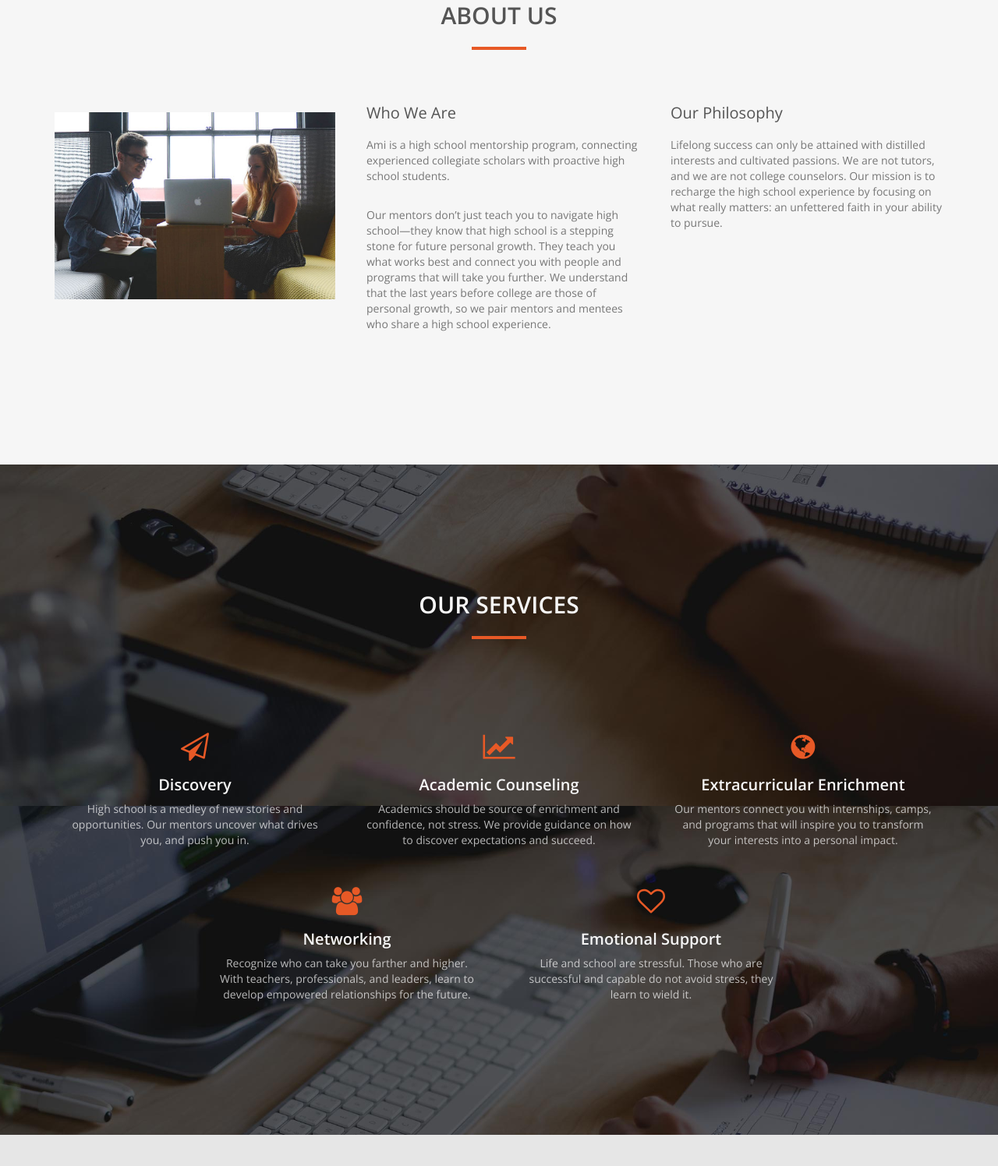
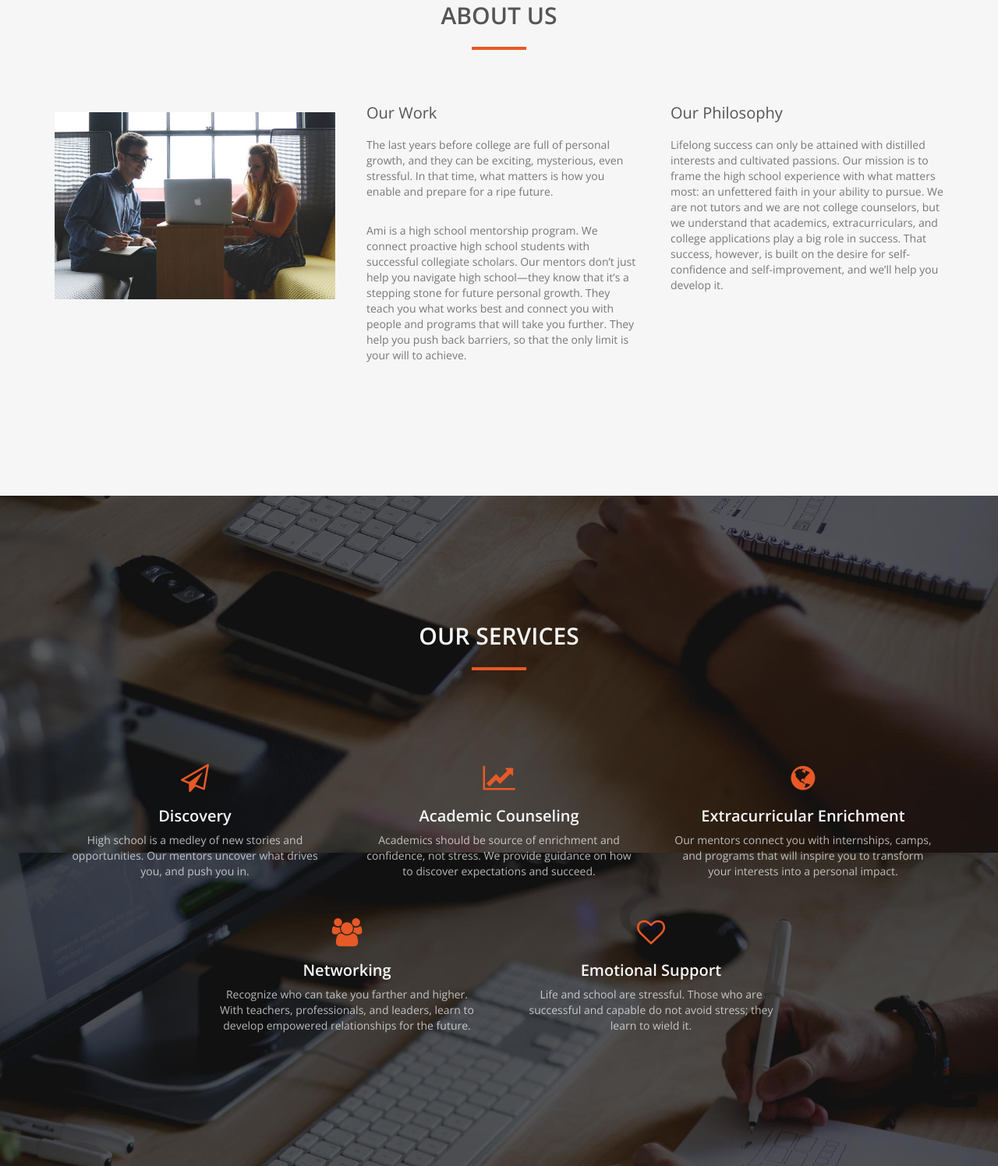
Before and after one commit to RachitKataria/Ami, a website: page public/index.html in a window 1280 px wide. Shown: the part 960-2456 px from the top of the page at 78% size. Drawn offline with nearby package versions, Linux system fonts and the light colour scheme.

Commit message:
few wording changes

```diff
--- a/public/index.html
+++ b/public/index.html
@@ -113,18 +113,18 @@
                 <div class="col-md-4"><img src="img/about.jpg" class="img-responsive"></div>
                 <div class="col-md-4">
                     <div class="about-text">
-                        <h4>Who We Are</h4>
-                        <p>Ami is a high school mentorship program, connecting experienced collegiate scholars with proactive high school students.
+                        <h4>Our Work</h4>
+                        <p>The last years before college are full of personal growth, and they can be exciting, mysterious, even stressful. In that time, what matters is how you enable and prepare for a ripe future.
                         </p>
-                        <p>Our mentors don’t just teach you to navigate high school—they know that high school is a stepping stone for future personal growth. They teach you what works best and connect you with people and programs that will take you further.
-                            We understand that the last years before college are those of personal growth, so we pair mentors and mentees who share a high school experience.</p>
+                        <p>Ami is a high school mentorship program. We connect proactive high school students with successful collegiate scholars. Our mentors don’t just help you navigate high school—they know that it’s a stepping stone for future personal
+                            growth. They teach you what works best and connect you with people and programs that will take you further. They help you push back barriers, so that the only limit is your will to achieve.
+                        </p>
                     </div>
                 </div>
                 <div class="col-md-4">
                     <div class="about-text">
                         <h4>Our Philosophy</h4>
-                        <p>Lifelong success can only be attained with distilled interests and cultivated passions. We are not tutors, and we are not college counselors. Our mission is to recharge the high school experience by focusing on what really matters:
-                            an unfettered faith in your ability to pursue.</p>
+                        <p>Lifelong success can only be attained with distilled interests and cultivated passions. Our mission is to frame the high school experience with what matters most: an unfettered faith in your ability to pursue. We are not tutors and we are not college counselors, but we understand that academics, extracurriculars, and college applications play a big role in success. That success, however, is built on the desire for self-confidence and self-improvement, and we’ll help you develop it.</p>
                     </div>
                 </div>
             </div>
@@ -166,7 +166,7 @@
                 <div class="col-md-4 col-sm-6">
                     <div class="service"><i class="fa fa-heart-o"></i>
                         <h3>Emotional Support</h3>
-                        <p>Life and school are stressful. Those who are successful and capable do not avoid stress, they learn to wield it.</p>
+                        <p>Life and school are stressful. Those who are successful and capable do not avoid stress; they learn to wield it.</p>
                     </div>
                 </div>
             </div>
```
